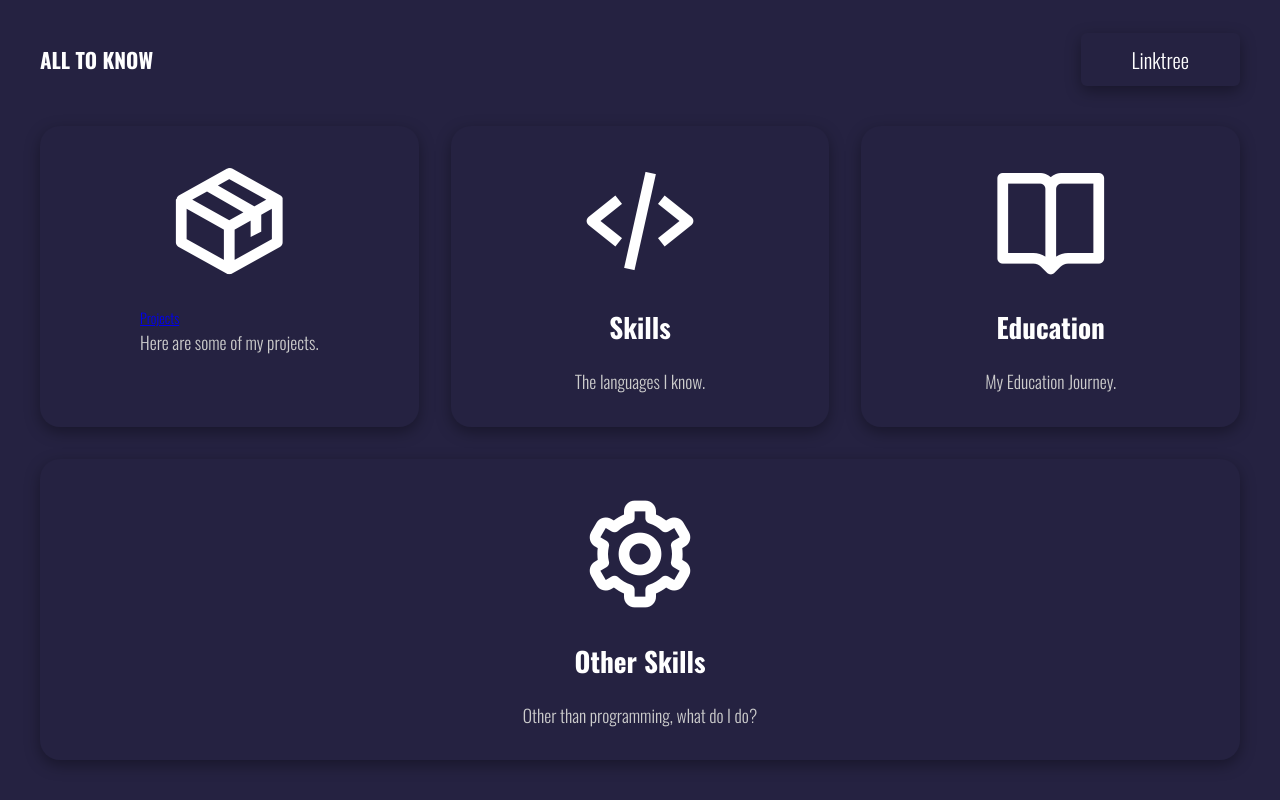
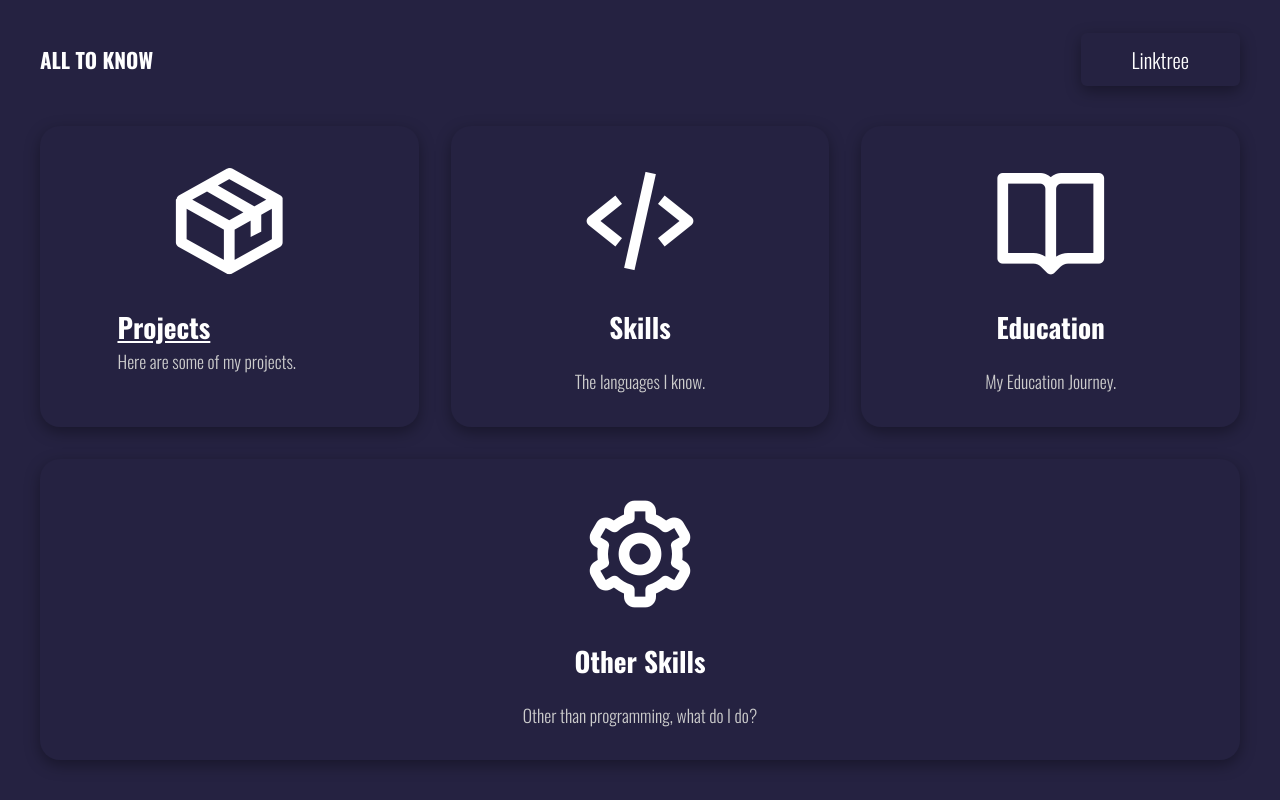
Before and after one commit to rxhuljoshi/Portfolio, a plain HTML site: page index.html in a window 1280 px wide. Shown: the part 1242-2042 px from the top of the page. Drawn offline with nearby package versions, Linux system fonts and the light colour scheme.

Commit message:
added style changes to the project link

```diff
--- a/style.css
+++ b/style.css
@@ -167,6 +167,14 @@ header .info-text .scroll::before {
   margin-bottom: 20px;
 }
 
+#features .card .info a {
+  font-size: 1.7rem;
+  font-weight: bold;
+  font-family: "Oswald", sans-serif;
+  color: #fff;
+  margin-bottom: 20px;
+}
+
 #about .card .info p,
 #features .card .info p {
   font-size: 1.1rem;
```
